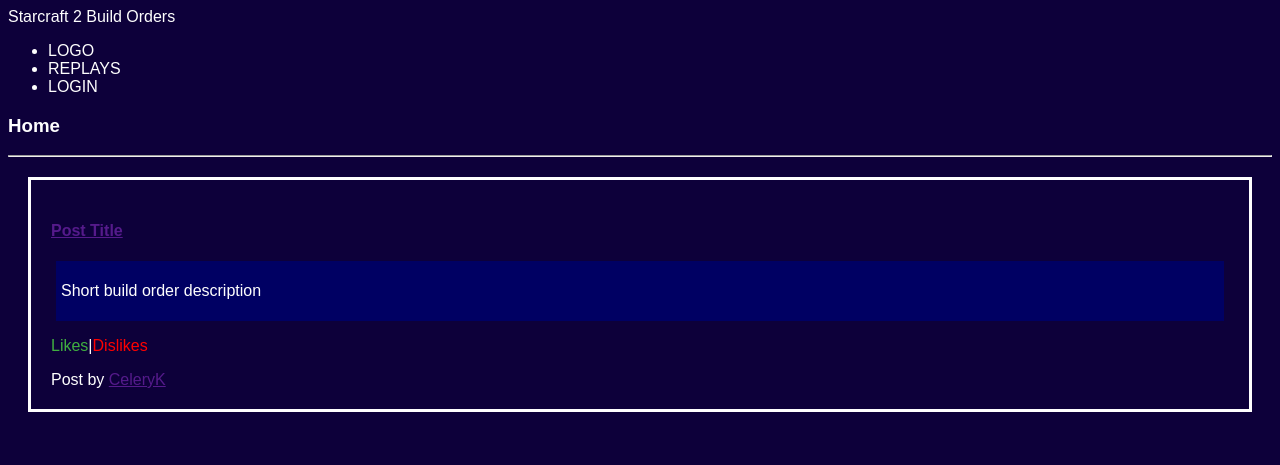
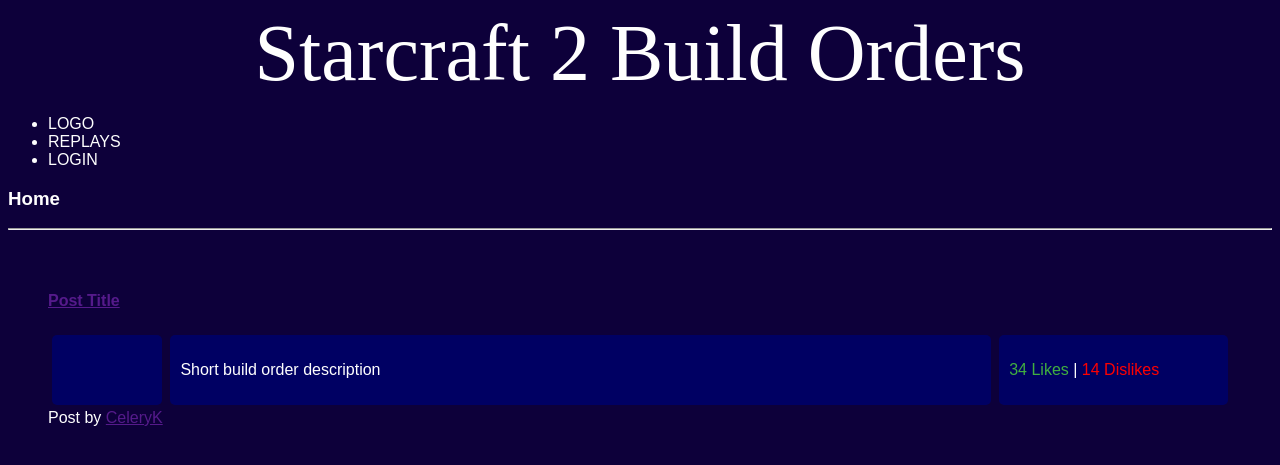
Before and after one commit to CKozlowski01/Starcraft2-Website, a PHP site: page / in a window 1280 px wide. Shown: the top 465 px of the page. Run offline with PHP 8.4, Linux system fonts and the light colour scheme.

Commit message:
Cleaned up the look of posts

```diff
--- a/index.html
+++ b/index.html
@@ -3,9 +3,9 @@
 
 <html>
     <title>Build Orders</title>
-    <head>
+    <div class = "title">
         Starcraft 2 Build Orders
-    </head>
+    </div>
     <body>
         <header>
             <nav>
@@ -22,14 +22,14 @@
                     <h4><a href = "">Post Title</a></h5>
                 </div>
                 <div class = "postRow">
-                    <div class = "raceIcon">
+                    <div class = "raceIcon postColumn">
                         <i class = "terranIcon"></i>
                     </div>
-                    <div class = postDesc>
+                    <div class = "postDesc postColumn">
                         <p>Short build order description</p>
                     </div>
-                    <div>
-                        <p><span style = "color:rgb(64, 175, 64)">Likes</span>|<span style = "color:red">Dislikes</span></p>
+                    <div class = "postLikes postColumn">
+                        <p><span style = "color:rgb(64, 175, 64)">34 Likes</span> | <span style = "color:red">14 Dislikes</span></p>
                     </div>
                     <div>
                         Post by <a href = "">CeleryK</a>
--- a/stylesheet.css
+++ b/stylesheet.css
@@ -13,17 +13,31 @@
 
 /*Index.html*/
 
+.title{
+    font-size: 80px;
+    font-family: 'Times New Roman', Times, serif;
+    text-align: center;
+}
 .container{
     margin: 20px;
     padding: 20px;
-    border-style: solid;
 }
 
-.postRow{
-}
 
 .postDesc{
     background-color: rgb(0, 0, 99);
     padding: 5px;
     margin: 5px;
 }
+
+.postRow{
+    display: grid;
+    grid-template-columns: 10% 70% 20%;
+}
+
+.postColumn{
+    padding: 10px;
+    margin: 4px;
+    border-radius: 5px;
+    background-color: rgb(0, 0, 99);
+}
```
